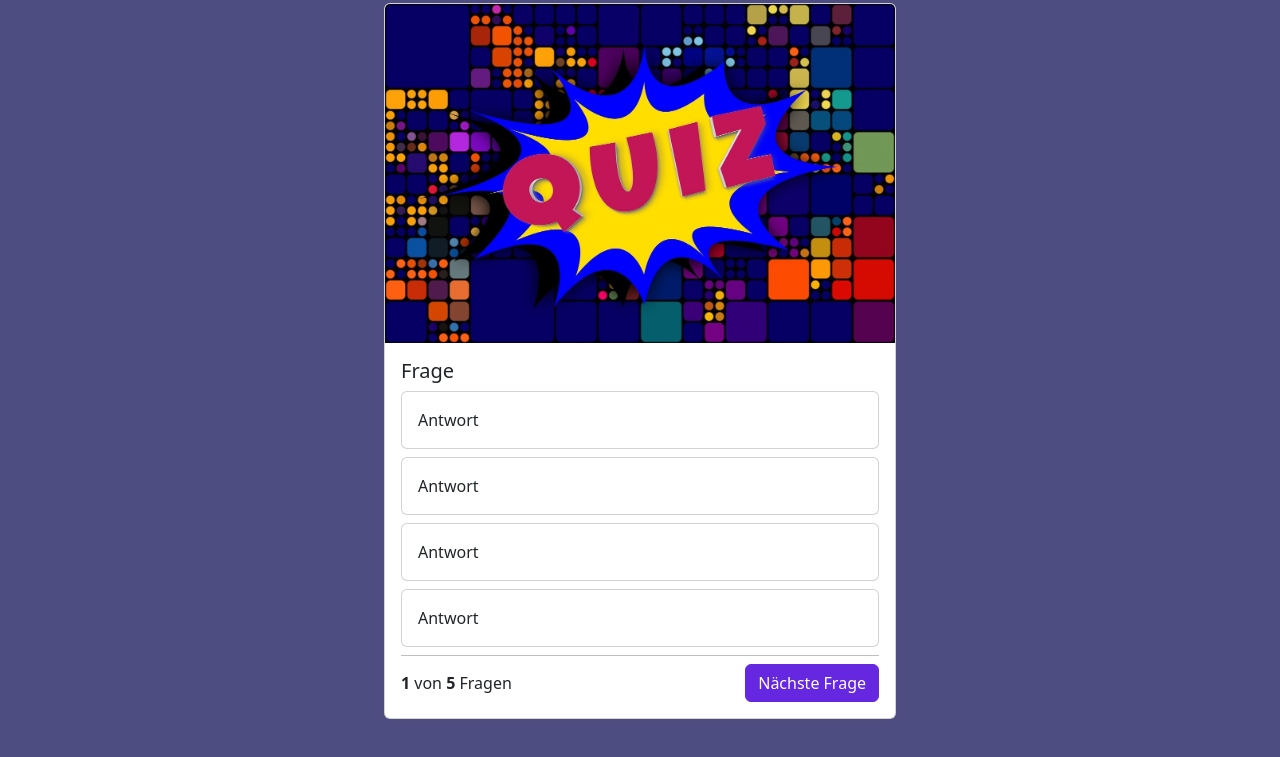
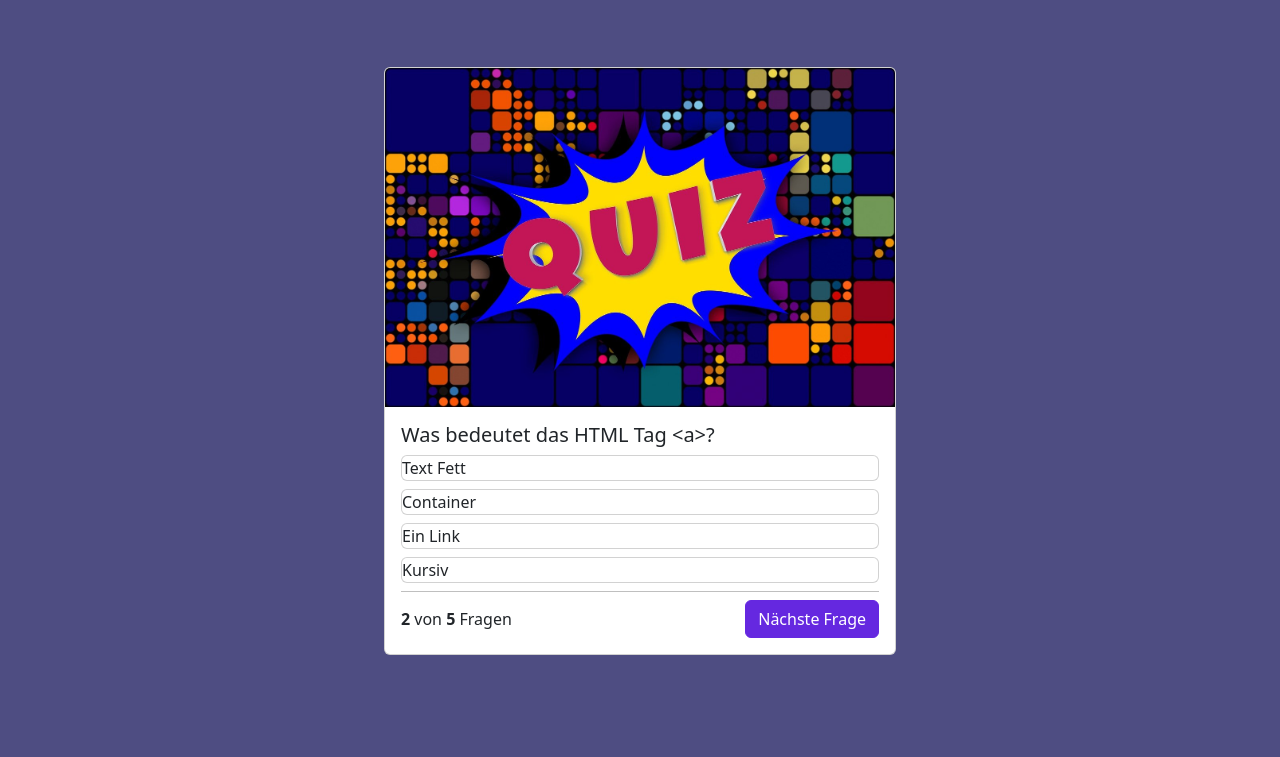
Before and after one commit to mercoding/quizapp, a website with bundled scripts: page index.html in a window 1280 px wide. Both pictures are taken after a click on the button "Nächste Frage". Shown: the part 63-820 px from the top of the page. Built offline with nearby package versions, Linux system fonts and the light colour scheme.

Commit message:
Added next button function and json data

```diff
--- /dev/null
+++ b/data/questions.json
@@ -0,0 +1,34 @@
+{
+    "questions": [
+        {
+            "question": "Wer hat HTML efunden?",
+            "answers": ["Tim Berners-Lee", "Lady Gaga", "Elon Musk", "Tom Jones"],
+            "solution": 0
+        },
+        {
+            "question": "Was bedeutet das HTML Tag &lt;a&gt;?",
+            "answers": ["Text Fett", "Container", "Ein Link", "Kursiv"],
+            "solution": 2
+        },
+        {
+            "question": "Wie bindet man eine Website in eine Website ein?",
+            "answers": ["&lt;iframe&gt;, &lt;frame&gt;, and &lt;frameset&gt", "&lt;iframe&gt;", "&lt;frame&gt;", "&lt;frameset&gt;"],
+            "solution": 1
+        },
+        {
+            "question": "Welches Attribut kann man NICHT für Textarea verwenden?",
+            "answers": ["readonly", "max", "from", "spellcheck"],
+            "solution": 0
+        },
+        {
+            "question": "Wie wählst du alle Elemente vom Typ &lt;a&gt; mit dem Attribut title aus?",
+            "answers": ["a > title", "a[title]{...}", "a.title {...}", "a=title {...}"],
+            "solution": 1
+        },
+        {
+            "question": "Wie definiert man in Javascript eine Variable?",
+            "answers": ["Let 100 = rate;", "100 = let rate;", "rate = 100;", "let rate = 100;"],
+            "solution": 3
+        }
+    ]
+}
--- a/index.html
+++ b/index.html
@@ -11,10 +11,10 @@
         integrity="sha384-YvpcrYf0tY3lHB60NNkmXc5s9fDVZLESaAA55NDzOxhy9GkcIdslK1eN7N6jIeHz"
         crossorigin="anonymous"></script>
     <link rel="stylesheet" href="./styles/main.css">
-    <script type="module" src="./scripts/module.js"></script>
+    <script type="module" src="./scripts/main.js"></script>
 </head>
 
-<body>
+<body onload="render()">
     <nav class="navbar bg-body-tertiary">
         <div class="container">
             <a class="navbar-brand" href="#">
@@ -26,30 +26,30 @@
         <div class="card quiz-card">
             <img src="./img/quiz-5595288_1280.jpg" class="card-img-top" alt="Quiz Image">
             <div class="card-body">
-                <h5 class="card-title">Frage</h5>
-                <div class="card mb-2">
+                <h5 id="question" class="card-title">Frage</h5>
+                <div id="answer1" class="card mb-2">
                     <div class="card-body">
                         Antwort
                     </div>
                 </div>
-                <div class="card mb-2">
+                <div id="answer2" class="card mb-2">
                     <div class="card-body">
                         Antwort
                     </div>
                 </div>
-                <div class="card mb-2">
+                <div id="answer3" class="card mb-2">
                     <div class="card-body">
                         Antwort
                     </div>
                 </div>
-                <div class="card mb-2">
+                <div id="answer4" class="card mb-2">
                     <div class="card-body">
                         Antwort
                     </div>
                 </div>
                 <div class="question-footer">
-                    <span><b>1</b> von <b>5</b> Fragen</span>
-                    <button class="btn btn-primary">Nächste Frage</button>
+                    <span><b id="q-number">1</b> von <b>5</b> Fragen</span>
+                    <button class="btn btn-primary" onclick="nextQuestion()">Nächste Frage</button>
                 </div>
             </div>
         </div>
--- a/scripts/main.js
+++ b/scripts/main.js
@@ -0,0 +1,36 @@
+import { loadJSON } from './jsonloader.js';
+
+
+let q = loadJSON('./data/questions.json'), currentQuestion;
+
+
+function getNextQuestion(i) {
+    document.querySelector('#question').innerHTML = q.questions[i].question;
+    q.questions[i].answers.forEach((element, index) => {
+        document.querySelector('#answer' + (index + 1)).innerHTML = element;
+    });
+}
+
+
+function nextQuestion() {
+    currentQuestion = Number(currentQuestion) + 1;
+    if(currentQuestion < 5) localStorage.setItem('question', currentQuestion);
+    else {
+        localStorage.setItem('question', 0);
+        currentQuestion = 0;
+    }
+    document.querySelector('#q-number').innerHTML = currentQuestion + 1;
+    getNextQuestion(currentQuestion);
+}
+
+
+function render() {
+    if(!localStorage.getItem('question'))
+        localStorage.setItem('question', 0);
+    currentQuestion = localStorage.getItem('question');
+    getNextQuestion(currentQuestion);
+}
+
+
+window.render = render;
+window.nextQuestion = nextQuestion;
--- a/scripts/module.js
+++ /dev/null
@@ -1,2 +0,0 @@
-import './main.js';
-import './jsonloader.js';
```
